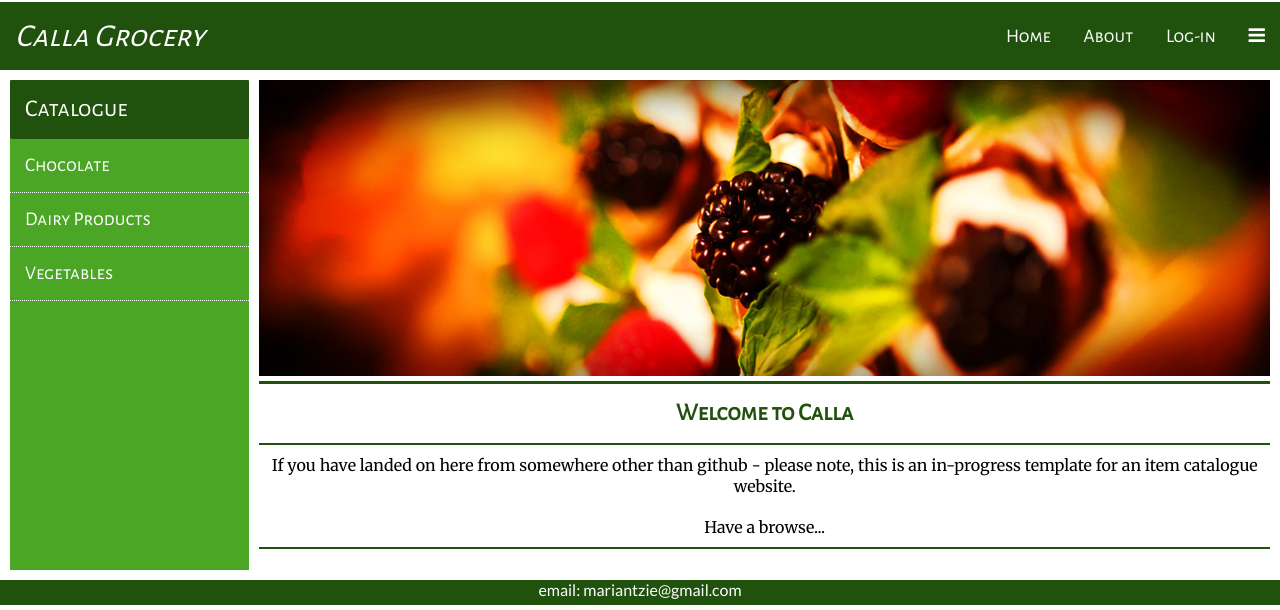
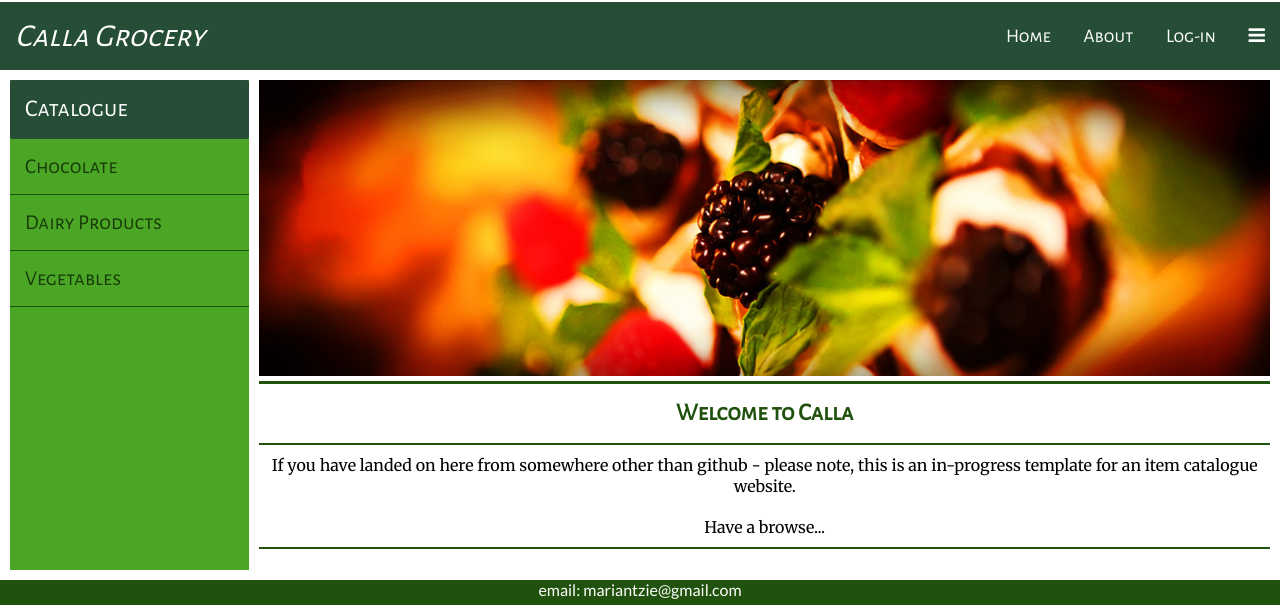
Before and after one commit to antzie/Num-Num-Foods, a Flask app: page /main_page/ in a window 1280 px wide. Shown: the top 610 px of the page. Run offline with Flask 2, Linux system fonts and the light colour scheme; data comes from the database, SQL or seed files in the repository; some web fonts are replaced.

Commit message:
Changed main green colour to something more modern and likely to go better with multiple pictures. New colour, 'Eden' a green teal

```diff
--- a/static/css/style3.css
+++ b/static/css/style3.css
@@ -14,7 +14,7 @@ header {
 	width: 100%;
 	min-height: 50px;
 	/*background-color: black;*/
-	background-color: #21520d;
+	background-color: #264E36;
 
 	color: white;
 
@@ -142,7 +142,7 @@ img {
 	transition-duration: 1s;
 }
 .content-side-title {
-	background-color: #21520d;  /* Dark Forest Green*/
+	background-color: #264E36;  /* Dark Forest Green*/
 	padding: 15px;
     align-self: center;
     border-radius: 2px;
@@ -154,13 +154,12 @@ img {
 .content-side ul {
   list-style-type: none;
   margin: 0;
-  color: #ffffff;
   font-size: 1.1em;
 
 }
 
 .content-side-list li {
-  border-bottom: 1px dotted #ffffff;
+  border-bottom: 1px solid #21520d;  /* Dark Forest Green*/
   padding: 15px; /* Padding for fat fingers at low screen size*/
 }
 
@@ -171,10 +170,11 @@ img {
 
 .links {
 	text-decoration: none;
-	font-size: 1.1em;
+	font-size: 1.2em;
 	white-space: nowrap;
-	color: #ffffff;
-	font-size: 600;
+	color: #183c09 /* Very Dark Forest Green*/
+
+
 }
 
 footer {
```
